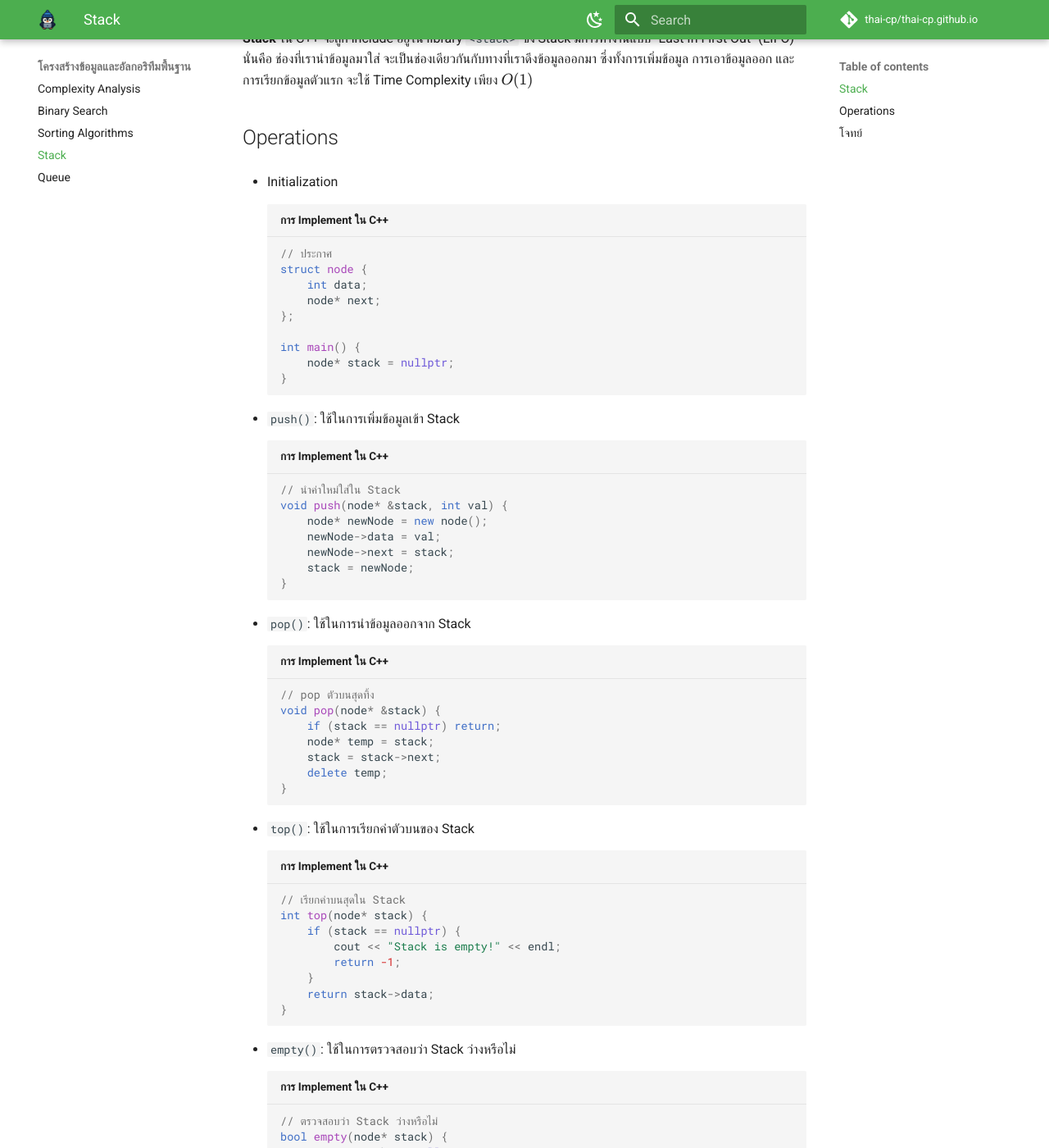
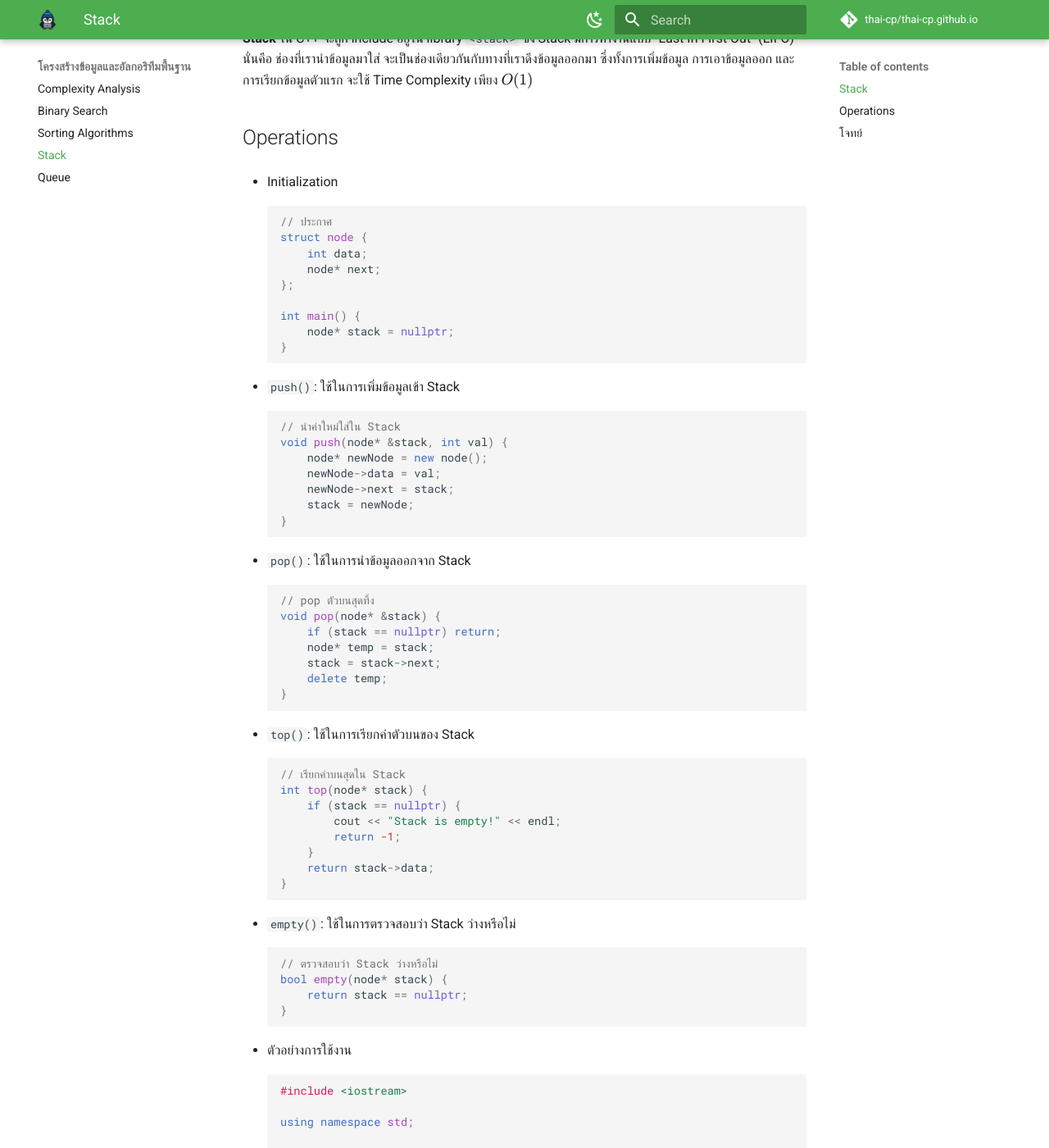
Before and after one commit to thai-cp/thai-cp.github.io, an MkDocs documentation site: the page built from docs/dsa-basic/stack.md, in a window 1280 px wide and 1400 px high, scrolled down 375 px. Shown: the whole window at 82% size. Built offline with MkDocs 1.6.1 and Material for MkDocs 9.7.7, drawn with Linux system fonts in a browser that asks for light colours; comment, search, counter and statistics services are not loaded; some of the changed text lies outside the part shown.

Commit message:
remove unnecessary title

````diff
--- a/docs/dsa-basic/stack.md
+++ b/docs/dsa-basic/stack.md
@@ -14,7 +14,7 @@ level:
 
 - Initialization
 
-    ```cpp title="การ Implement ใน C++"
+    ```cpp
     // ประกาศ
     struct node {
         int data;
@@ -28,7 +28,7 @@ level:
 
 - `push()`: ใช้ในการเพิ่มข้อมูลเข้า Stack
 
-    ```cpp title="การ Implement ใน C++"
+    ```cpp
     // นำค่าใหม่ใส่ใน Stack
     void push(node* &stack, int val) {
         node* newNode = new node();
@@ -40,7 +40,7 @@ level:
 
 - `pop()`: ใช้ในการนำข้อมูลออกจาก Stack
 
-    ```cpp title="การ Implement ใน C++"
+    ```cpp
     // pop ตัวบนสุดทิ้ง
     void pop(node* &stack) {
         if (stack == nullptr) return;
@@ -52,7 +52,7 @@ level:
 
 - `top()`: ใช้ในการเรียกค่าตัวบนของ Stack
 
-    ```cpp title="การ Implement ใน C++"
+    ```cpp
     // เรียกค่าบนสุดใน Stack
     int top(node* stack) {
         if (stack == nullptr) {
@@ -65,7 +65,7 @@ level:
 
 - `empty()`: ใช้ในการตรวจสอบว่า Stack ว่างหรือไม่
 
-    ```cpp title="การ Implement ใน C++"
+    ```cpp
     // ตรวจสอบว่า Stack ว่างหรือไม่
     bool empty(node* stack) {
         return stack == nullptr;
@@ -74,7 +74,7 @@ level:
 
 - ตัวอย่างการใช้งาน
 
-    ```cpp title="ตัวอย่างการใช้งาน Stack"
+    ```cpp
     #include <iostream>
 
     using namespace std;
````
Also changed, not shown: docs/dsa-basic/queue.md (+6 -6 lines).
